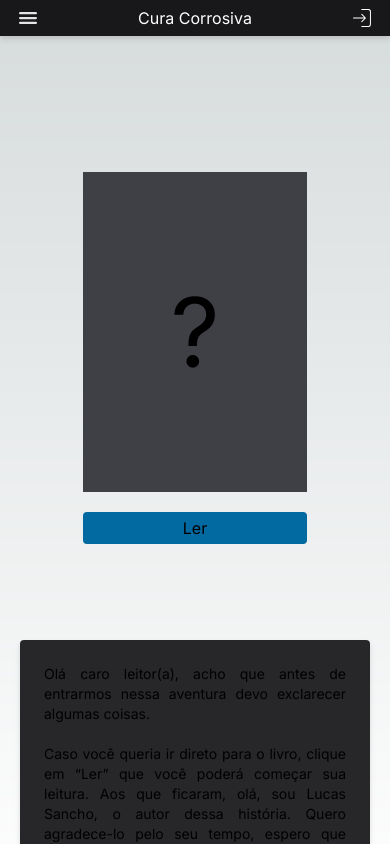
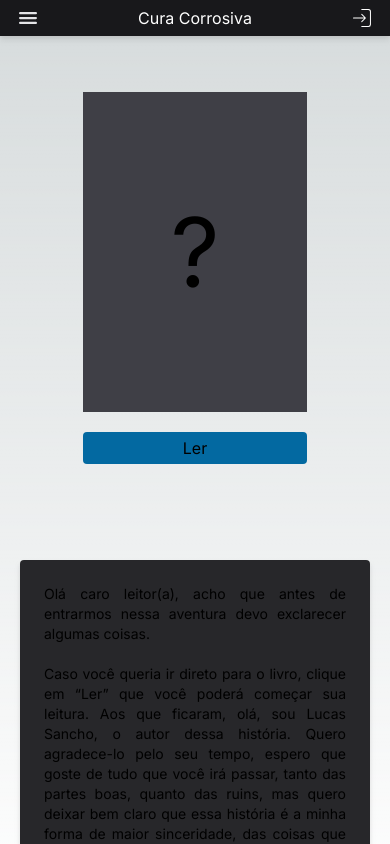
Before and after one commit to LucasSanchoLima/web-cura-corrosiva, a Next.js app: page / in a window 390 px wide. Shown: the top 844 px of the page. Built offline with nearby package versions, Linux system fonts and the light colour scheme.

Commit message:
margin da capa

```diff
--- a/src/app/page.tsx
+++ b/src/app/page.tsx
@@ -5,7 +5,7 @@ export default function Home() {
   return (
     <main className="h-screen  w-full">
       <div className="w-full  flex flex-col sm:flex-row my-10">
-        <div className=" flex justify-center items-center flex-col w-full sm:w-2/5 my-20 sm:my-auto">
+        <div className=" flex justify-center items-center flex-col w-full sm:w-2/5 mb-20 sm:my-auto">
           <div className="w-56 bg-zinc-700 h-80 m-4 flex justify-center">
             <p className="text-8xl text-center my-auto">?</p>
           </div>
```
